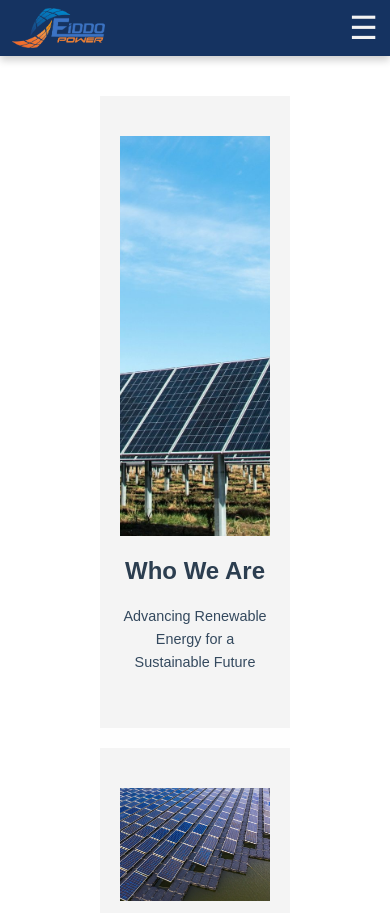
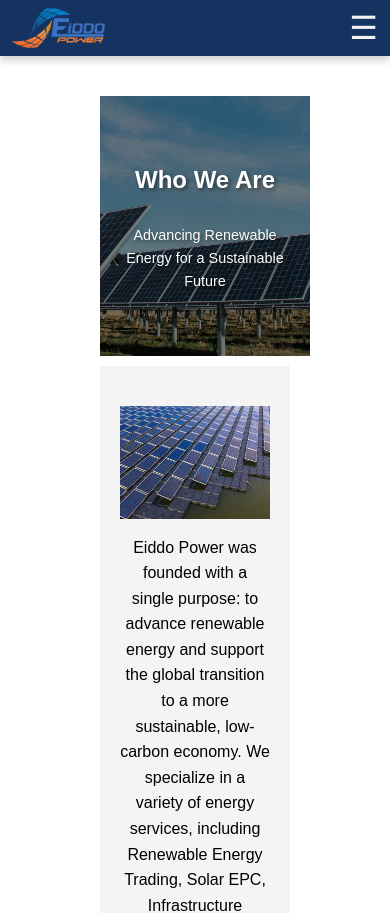
Before and after one commit to Luminate-Web-Solutions/EiddoPowerNew, an Angular app in the folder Eiddo-Power/: page /about in a window 390 px wide. Shown: the top 913 px of the page. Built offline with nearby package versions, Linux system fonts and the light colour scheme.

Commit message:
text on top of hero image

```diff
--- a/Eiddo-Power/src/app/about/about.component.css
+++ b/Eiddo-Power/src/app/about/about.component.css
@@ -11,24 +11,63 @@
   margin-bottom: 20px;
 }
 
+/* Hero Section */
 .about-hero {
+  position: relative;
+  width: 100%;
+  min-height: 300px;
+  overflow: hidden;
+  display: flex;
+  flex-direction: column;
+  justify-content: center;
+  align-items: center;
+  padding: 60px 20px;
+}
+
+/* Background Image for Hero Section */
+.about-hero .hero-image {
+  position: absolute;
+  top: 0;
+  left: 0;
+  width: 100%;
+  height: 100%;
+  object-fit: cover;
+  z-index: 1;
+}
+
+/* Add overlay to make text more readable */
+.about-hero::after {
+  content: '';
+  position: absolute;
+  top: 0;
+  left: 0;
+  width: 100%;
+  height: 100%;
+  background: rgba(0, 0, 0, 0.5); /* Dark overlay */
+  z-index: 2;
+}
+
+/* Position text over the image */
+.about-hero h1,
+.about-hero .about-tagline {
+  position: relative;
+  z-index: 3;
+  color: #ffffff; /* White text for better contrast */
+  text-shadow: 2px 2px 4px rgba(0, 0, 0, 0.5);
+  max-width: 800px;
   text-align: center;
-  padding: 40px 20px;
-  background-color: #f4f4f4;
-  margin-bottom: 10px;
 }
 
 .about-hero h1 {
-  color: #2c3e50;
-  font-size: 3rem;
+  font-size: clamp(2rem, 5vw, 3rem);
   margin-bottom: 10px;
 }
 
 .about-tagline {
-  color: #34495e;
-  font-size: 1.2rem;
+  font-size: clamp(1rem, 3vw, 1.2rem);
 }
 
+/* General Sections */
 .about-intro,
 .about-vision-mission,
 .about-values {
@@ -64,22 +103,16 @@
   margin: 0 auto;
 }
 
-/* Styling for the Hero Image */
-.hero-image {
-  width: 100%;
-  height: 400px; /* Adjust height based on your preference */
-  object-fit: cover;
-}
-
-/* Styling for the Intro Image */
+/* Styling for Additional Images */
 .intro-image {
   width: 40%;
   height: auto;
   margin-top: 20px;
 }
 
-/* Vision and Mission Image */
-.vision-mission-image {
+.vision-mission-image,
+.values-image,
+.team-image {
   width: 100%;
   height: auto;
   margin-top: 20px;
@@ -94,22 +127,13 @@
   float: left;
 }
 
-/* Values Image */
-.values-image {
-  width: 100%;
-  height: auto;
-  margin-top: 20px;
-}
-
-/* Team Image */
-.team-image {
-  width: 100%;
-  height: auto;
-  margin-top: 20px;
-}
-
 /* Responsive Design */
 @media (max-width: 768px) {
+  .about-hero {
+    min-height: 250px;
+    padding: 40px 15px;
+  }
+
   .about-hero h1 {
     font-size: 2rem;
   }
@@ -144,12 +168,17 @@
 }
 
 @media (max-width: 480px) {
+  .about-hero {
+    min-height: 200px;
+    padding: 30px 10px;
+  }
+
   .about-hero h1 {
-    font-size: 1.5rem;
+    font-size: clamp(1.5rem, 4vw, 2rem);
   }
 
   .about-tagline {
-    font-size: 0.9rem;
+    font-size: clamp(0.9rem, 2vw, 1rem);
   }
 
   .intro-image {
```
